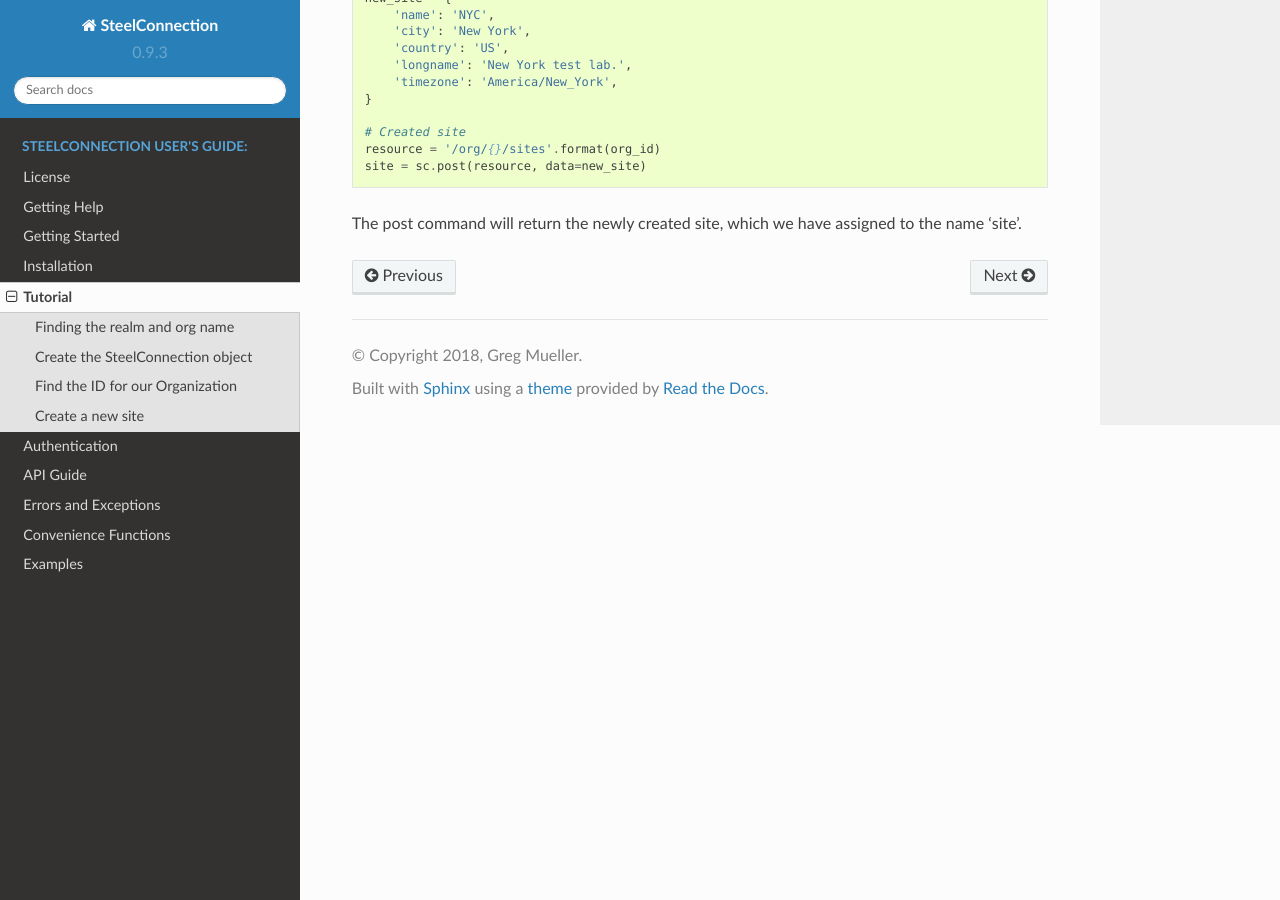
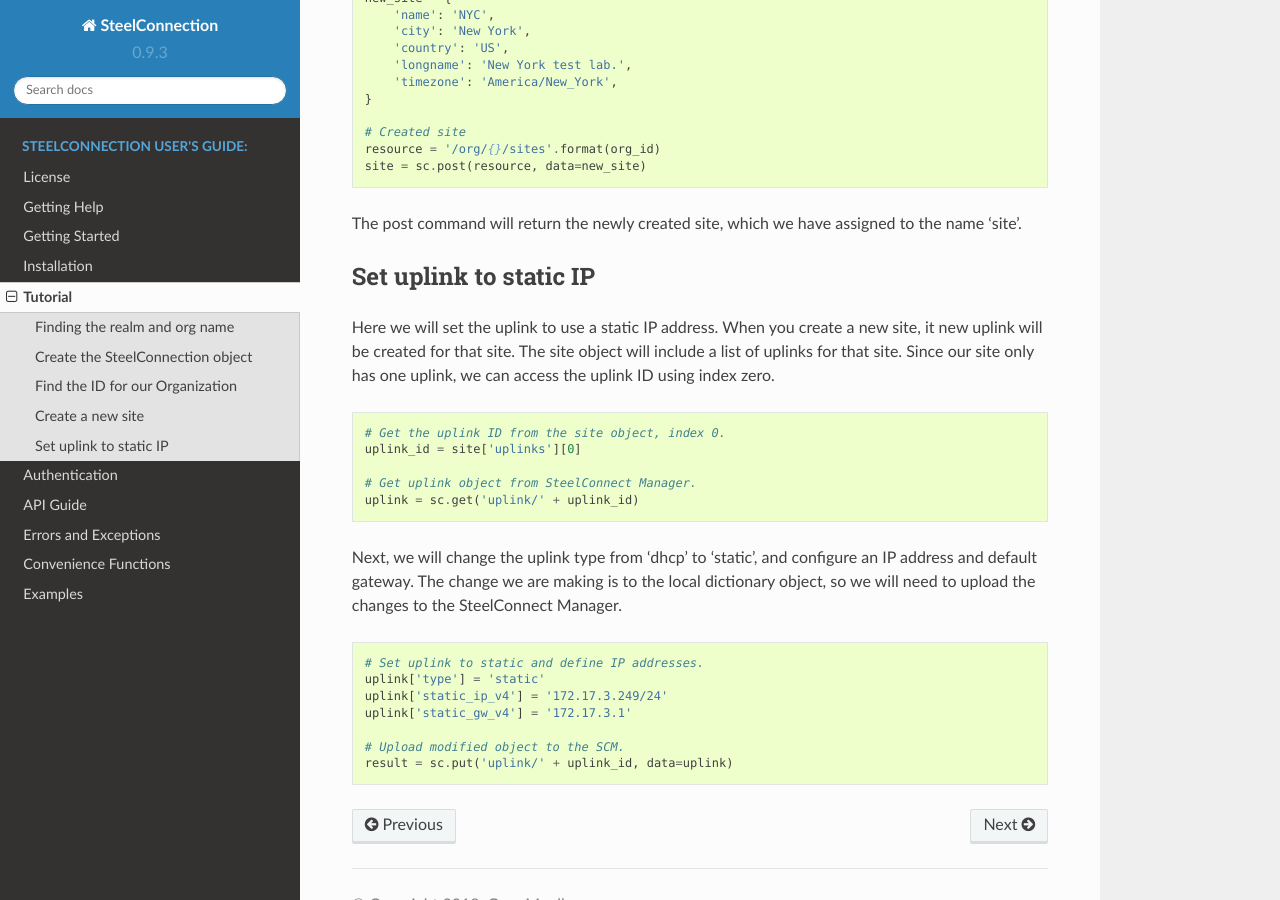
Before and after one commit to grelleum/SteelConnection, a Sphinx documentation site: the page built from docs/tutorial.rst, in a window 1280 px wide and 900 px high, scrolled down 1555 px. Built offline with Sphinx 7.4.7 and the Read the Docs theme 2.0.0, drawn with Linux system fonts in a browser that asks for light colours.

Commit message:
Set uplink to static IP.

```diff
--- a/docs/tutorial.rst
+++ b/docs/tutorial.rst
@@ -86,3 +86,35 @@
 
 The post command will return the newly created site, which we have assigned
 to the name 'site'.
+
+
+Set uplink to static IP
+-----------------------
+
+Here we will set the uplink to use a static IP address.  When you create
+a new site, it new uplink will be created for that site.  The site object
+will include a list of uplinks for that site.  Since our site only has one
+uplink, we can access the uplink ID using index zero.
+
+.. code:: python
+
+   # Get the uplink ID from the site object, index 0.
+   uplink_id = site['uplinks'][0]
+
+   # Get uplink object from SteelConnect Manager.
+   uplink = sc.get('uplink/' + uplink_id)
+
+Next, we will change the uplink type from 'dhcp' to 'static', and configure
+an IP address and default gateway.  The change we are making is to the
+local dictionary object, so we will need to upload the changes to the
+SteelConnect Manager.
+
+.. code:: python
+
+   # Set uplink to static and define IP addresses.
+   uplink['type'] = 'static'
+   uplink['static_ip_v4'] = '172.17.3.249/24'
+   uplink['static_gw_v4'] = '172.17.3.1'
+
+   # Upload modified object to the SCM.
+   result = sc.put('uplink/' + uplink_id, data=uplink)
```
